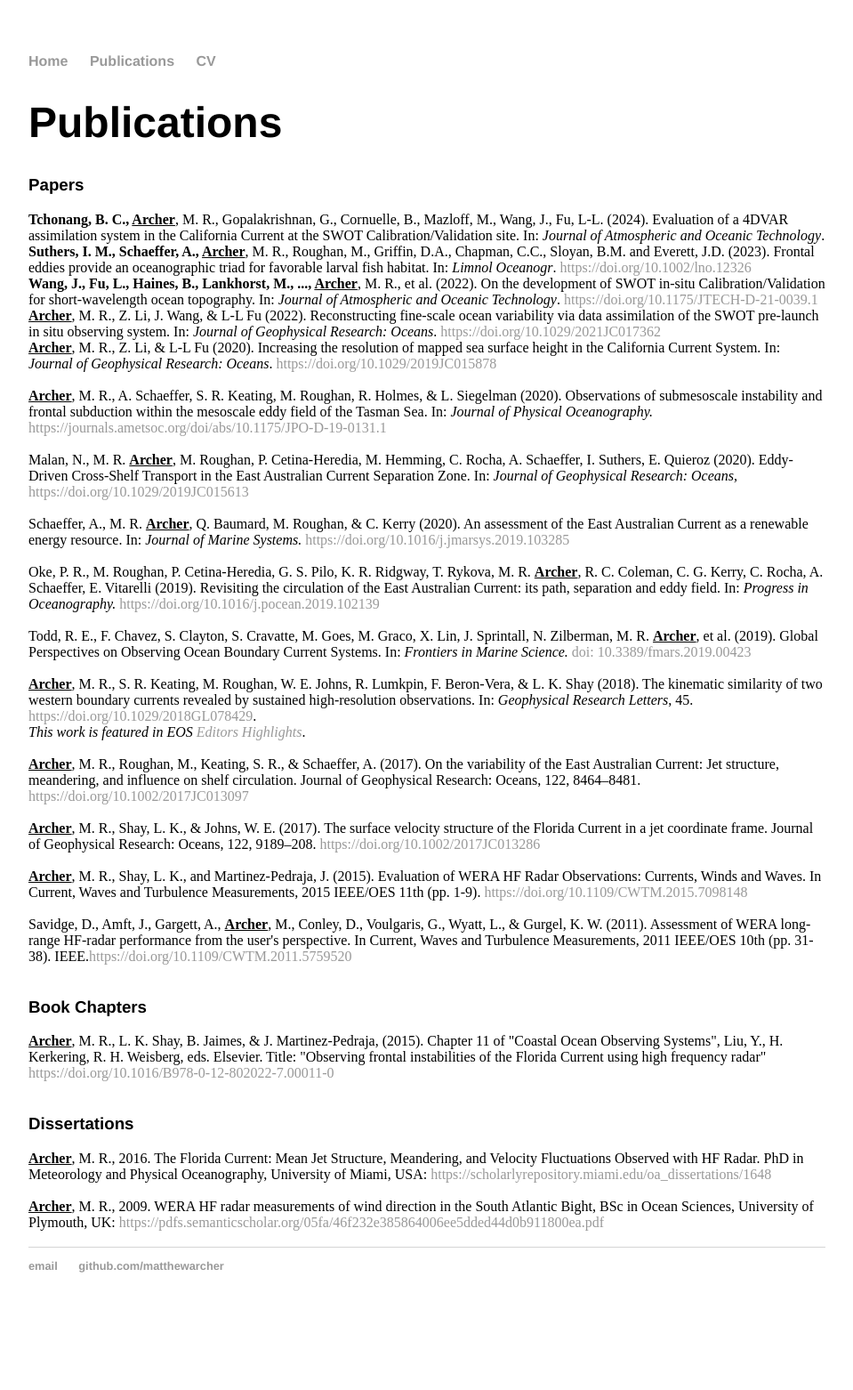
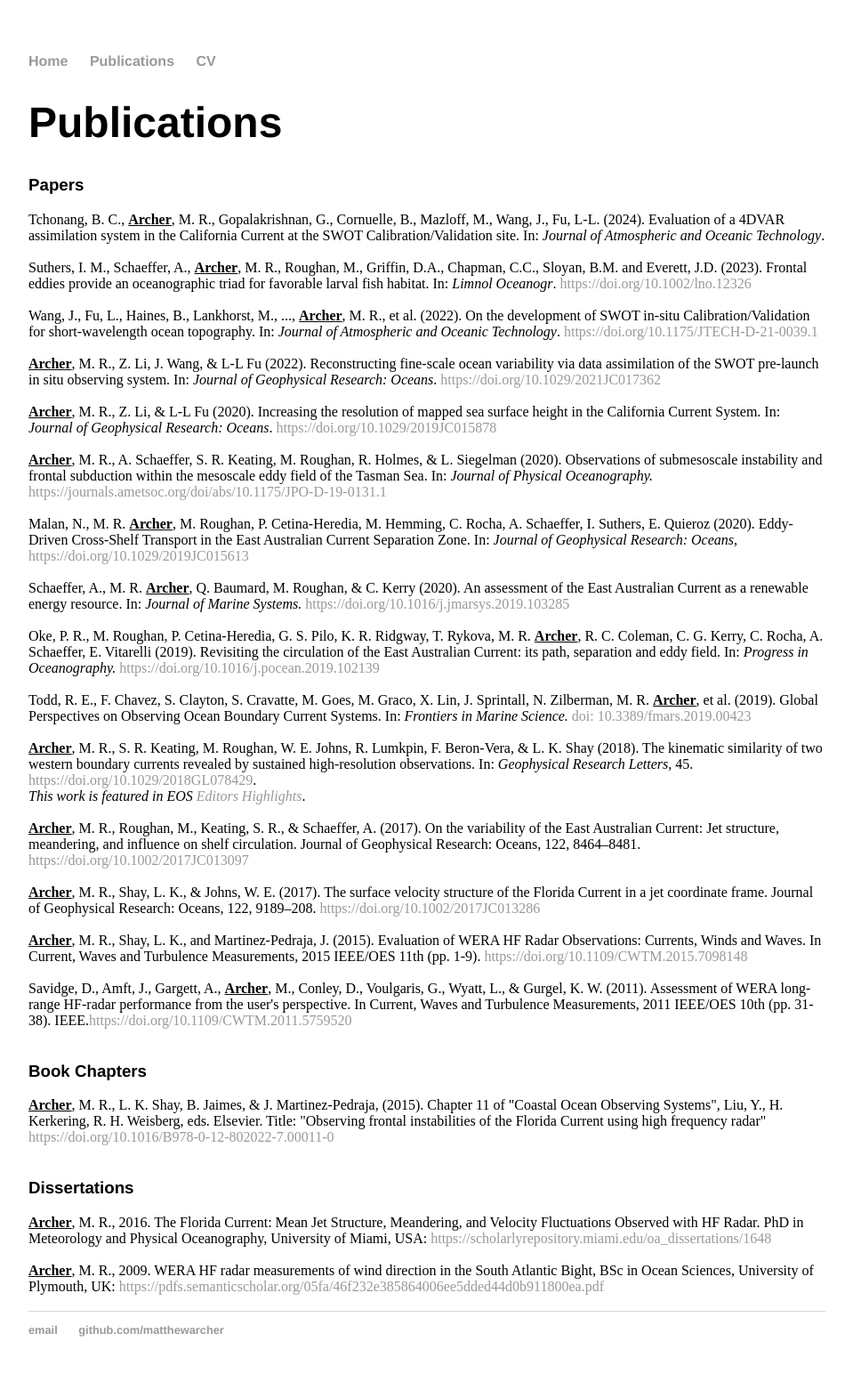
Before and after one commit to matthewarcher/matthewarcher.github.io, a Jekyll site: the page built from publications/index.html, in a window 1280 px wide. Shown: the whole page at 89% size, without its empty margins (160-1119 px from the left). Built offline with Jekyll 4.4.1, drawn with Linux system fonts in a browser that asks for light colours; before the commit the page ends 1490 px from its top, so only the background shows below that.

Commit message:
Update index.html

```diff
--- a/publications/index.html
+++ b/publications/index.html
@@ -6,11 +6,11 @@
 	<h1>Publications</h1>
 
 	<font face = "helvetica"><h3>Papers</h3></font>
-	<b>Tchonang, B. C., <u>Archer</u></b>, M. R., Gopalakrishnan, G., Cornuelle, B., Mazloff, M., Wang, J., Fu, L-L.  (2024). Evaluation of a 4DVAR assimilation system in the California Current at the SWOT Calibration/Validation site. In: <i>Journal of Atmospheric and Oceanic Technology</i>. <br>
-	<b>Suthers, I. M., Schaeffer, A., <u>Archer</u></b>, M. R., Roughan, M., Griffin, D.A., Chapman, C.C., Sloyan, B.M. and Everett, J.D. (2023). Frontal eddies provide an oceanographic triad for favorable larval fish habitat. In: <i>Limnol Oceanogr</i>. <a href="https://doi.org/10.1002/lno.12326" target="_blank">https://doi.org/10.1002/lno.12326</a> <br>
-	<b>Wang, J., Fu, L., Haines, B., Lankhorst, M., ..., <u>Archer</u></b>, M. R., et al. (2022). On the development of SWOT in-situ Calibration/Validation for short-wavelength ocean topography. In: <i>Journal of Atmospheric and Oceanic Technology</i>. <a href="https://doi.org/10.1175/JTECH-D-21-0039.1" target="_blank">https://doi.org/10.1175/JTECH-D-21-0039.1</a> <br>
-	<b><u>Archer</u></b>, M. R., Z. Li, J. Wang, & L-L Fu (2022). Reconstructing fine-scale ocean variability via data assimilation of the SWOT pre-launch in situ observing system. In: <i>Journal of Geophysical Research: Oceans</i>. <a href="https://doi.org/10.1029/2021JC017362" target="_blank">https://doi.org/10.1029/2021JC017362</a> <br>
-	<b><u>Archer</u></b>, M. R., Z. Li, & L-L Fu (2020). Increasing the resolution of mapped sea surface height in the California Current System. In: <i>Journal of Geophysical Research: Oceans</i>. <a href="https://doi.org/10.1029/2019JC015878" target="_blank">https://doi.org/10.1029/2019JC015878</a> <br>
+	Tchonang, B. C., <b><u>Archer</u></b>, M. R., Gopalakrishnan, G., Cornuelle, B., Mazloff, M., Wang, J., Fu, L-L.  (2024). Evaluation of a 4DVAR assimilation system in the California Current at the SWOT Calibration/Validation site. In: <i>Journal of Atmospheric and Oceanic Technology</i>. <br>
+	<br>Suthers, I. M., Schaeffer, A., <b><u>Archer</u></b>, M. R., Roughan, M., Griffin, D.A., Chapman, C.C., Sloyan, B.M. and Everett, J.D. (2023). Frontal eddies provide an oceanographic triad for favorable larval fish habitat. In: <i>Limnol Oceanogr</i>. <a href="https://doi.org/10.1002/lno.12326" target="_blank">https://doi.org/10.1002/lno.12326</a> <br>
+	<br>Wang, J., Fu, L., Haines, B., Lankhorst, M., ..., <b><u>Archer</u></b>, M. R., et al. (2022). On the development of SWOT in-situ Calibration/Validation for short-wavelength ocean topography. In: <i>Journal of Atmospheric and Oceanic Technology</i>. <a href="https://doi.org/10.1175/JTECH-D-21-0039.1" target="_blank">https://doi.org/10.1175/JTECH-D-21-0039.1</a> <br>
+	<br><b><u>Archer</u></b>, M. R., Z. Li, J. Wang, & L-L Fu (2022). Reconstructing fine-scale ocean variability via data assimilation of the SWOT pre-launch in situ observing system. In: <i>Journal of Geophysical Research: Oceans</i>. <a href="https://doi.org/10.1029/2021JC017362" target="_blank">https://doi.org/10.1029/2021JC017362</a> <br>
+	<br><b><u>Archer</u></b>, M. R., Z. Li, & L-L Fu (2020). Increasing the resolution of mapped sea surface height in the California Current System. In: <i>Journal of Geophysical Research: Oceans</i>. <a href="https://doi.org/10.1029/2019JC015878" target="_blank">https://doi.org/10.1029/2019JC015878</a> <br>
 	<br><b><u>Archer</u></b>, M. R., A. Schaeffer, S. R. Keating, M. Roughan, R. Holmes, & L. Siegelman (2020). Observations of submesoscale instability and frontal subduction within the mesoscale eddy field of the Tasman Sea. In: <i>Journal of Physical Oceanography. </i><a href="https://journals.ametsoc.org/doi/abs/10.1175/JPO-D-19-0131.1" target="_blank"> https://journals.ametsoc.org/doi/abs/10.1175/JPO-D-19-0131.1</a><br>
 	<br>Malan, N., M. R. <b><u>Archer</u></b>, M. Roughan, P. Cetina-Heredia, M. Hemming, C. Rocha, A. Schaeffer, I. Suthers, E. Quieroz (2020). Eddy‐Driven Cross‐Shelf Transport in the East Australian Current Separation Zone. In: <i>Journal of Geophysical Research: Oceans, </i><a href="https://doi.org/10.1029/2019JC015613" target="_blank"> https://doi.org/10.1029/2019JC015613</a><br>
 	<br>Schaeffer, A., M. R. <b><u>Archer</u></b>, Q. Baumard, M. Roughan, & C. Kerry (2020). An assessment of the East Australian Current as a renewable energy resource. In: <i>Journal of Marine Systems. </i><a href="https://doi.org/10.1016/j.jmarsys.2019.103285" target="_blank"> https://doi.org/10.1016/j.jmarsys.2019.103285</a><br>
```
